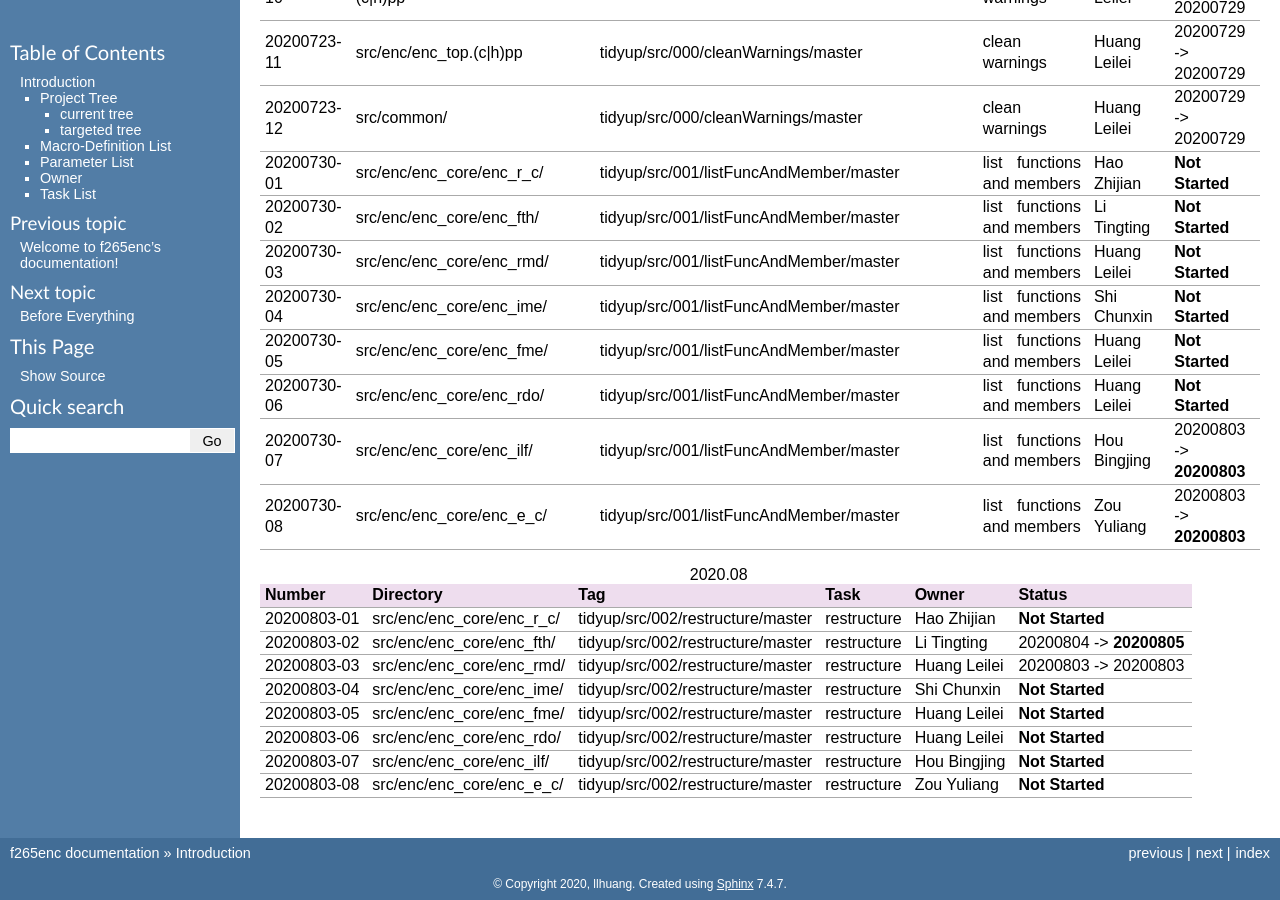
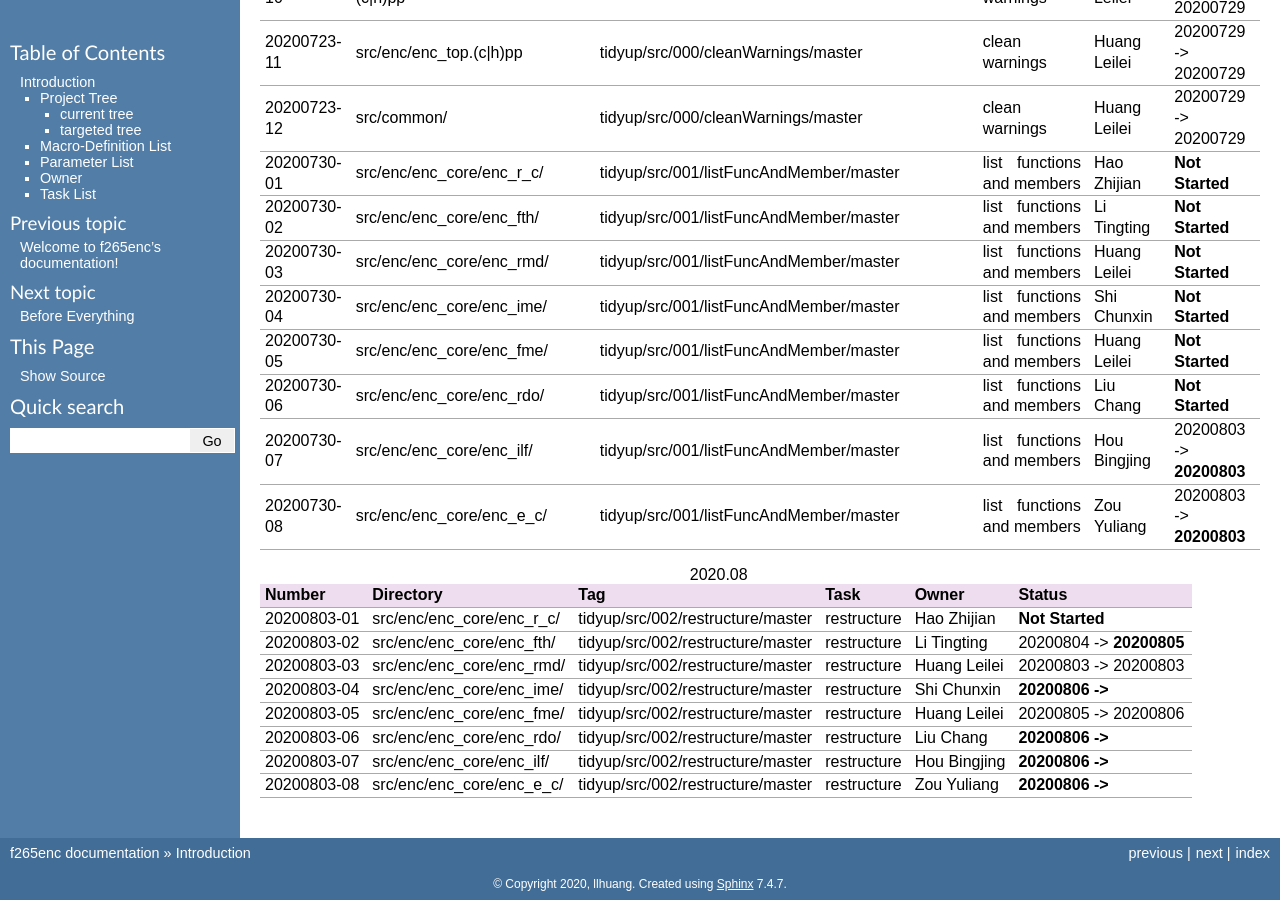
Before and after one commit to iamhll/f265enc_doc, a Sphinx documentation site: the page built from source/introduction/main.rst, in a window 1280 px wide and 900 px high, scrolled down 6189 px. Built offline with Sphinx 7.4.7, drawn with Linux system fonts in a browser that asks for light colours.

Commit message:
[MINOR] [UPDATE] 1. introduction    a. task list udpated

```diff
--- a/source/introduction/main.rst
+++ b/source/introduction/main.rst
@@ -187,7 +187,7 @@ Task List
      20200730-03   src/enc/enc_core/enc_rmd/               tidyup/src/001/listFuncAndMember/master             list functions and members                     Huang Leilei                **Not Started**
      20200730-04   src/enc/enc_core/enc_ime/               tidyup/src/001/listFuncAndMember/master             list functions and members                     Shi Chunxin                 **Not Started**
      20200730-05   src/enc/enc_core/enc_fme/               tidyup/src/001/listFuncAndMember/master             list functions and members                     Huang Leilei                **Not Started**
-     20200730-06   src/enc/enc_core/enc_rdo/               tidyup/src/001/listFuncAndMember/master             list functions and members                     Huang Leilei                **Not Started**
+     20200730-06   src/enc/enc_core/enc_rdo/               tidyup/src/001/listFuncAndMember/master             list functions and members                     Liu Chang                   **Not Started**
      20200730-07   src/enc/enc_core/enc_ilf/               tidyup/src/001/listFuncAndMember/master             list functions and members                     Hou Bingjing                  20200803 -> **20200803**
      20200730-08   src/enc/enc_core/enc_e_c/               tidyup/src/001/listFuncAndMember/master             list functions and members                     Zou Yuliang                   20200803 -> **20200803**
     ============= ======================================= =================================================== ============================================== =========================== ============================
@@ -204,9 +204,9 @@ Task List
      20200803-01   src/enc/enc_core/enc_r_c/   tidyup/src/002/restructure/master   restructure   Hao Zhijian    **Not Started**
      20200803-02   src/enc/enc_core/enc_fth/   tidyup/src/002/restructure/master   restructure   Li Tingting      20200804 -> **20200805**
      20200803-03   src/enc/enc_core/enc_rmd/   tidyup/src/002/restructure/master   restructure   Huang Leilei     20200803 -> 20200803
-     20200803-04   src/enc/enc_core/enc_ime/   tidyup/src/002/restructure/master   restructure   Shi Chunxin    **Not Started**
-     20200803-05   src/enc/enc_core/enc_fme/   tidyup/src/002/restructure/master   restructure   Huang Leilei   **Not Started**
-     20200803-06   src/enc/enc_core/enc_rdo/   tidyup/src/002/restructure/master   restructure   Huang Leilei   **Not Started**
-     20200803-07   src/enc/enc_core/enc_ilf/   tidyup/src/002/restructure/master   restructure   Hou Bingjing   **Not Started**
-     20200803-08   src/enc/enc_core/enc_e_c/   tidyup/src/002/restructure/master   restructure   Zou Yuliang    **Not Started**
+     20200803-04   src/enc/enc_core/enc_ime/   tidyup/src/002/restructure/master   restructure   Shi Chunxin    **20200806 ->**
+     20200803-05   src/enc/enc_core/enc_fme/   tidyup/src/002/restructure/master   restructure   Huang Leilei     20200805 -> 20200806
+     20200803-06   src/enc/enc_core/enc_rdo/   tidyup/src/002/restructure/master   restructure   Liu Chang      **20200806 ->**
+     20200803-07   src/enc/enc_core/enc_ilf/   tidyup/src/002/restructure/master   restructure   Hou Bingjing   **20200806 ->**
+     20200803-08   src/enc/enc_core/enc_e_c/   tidyup/src/002/restructure/master   restructure   Zou Yuliang    **20200806 ->**
     ============= =========================== =================================== ============= ============== ==============================
```
